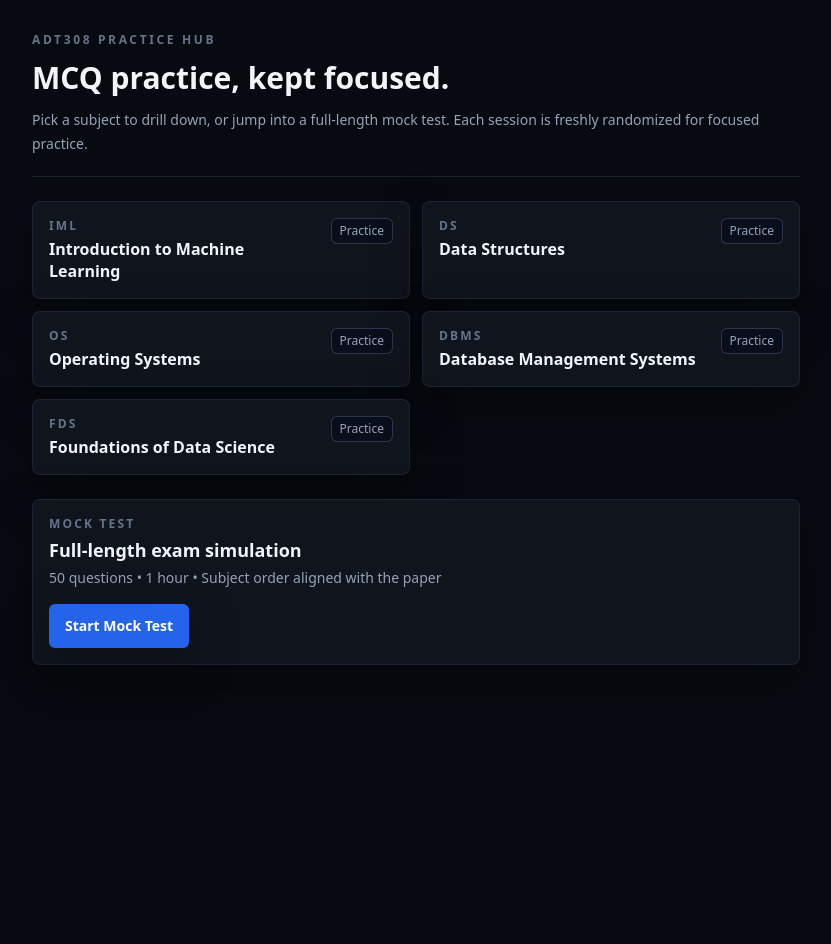
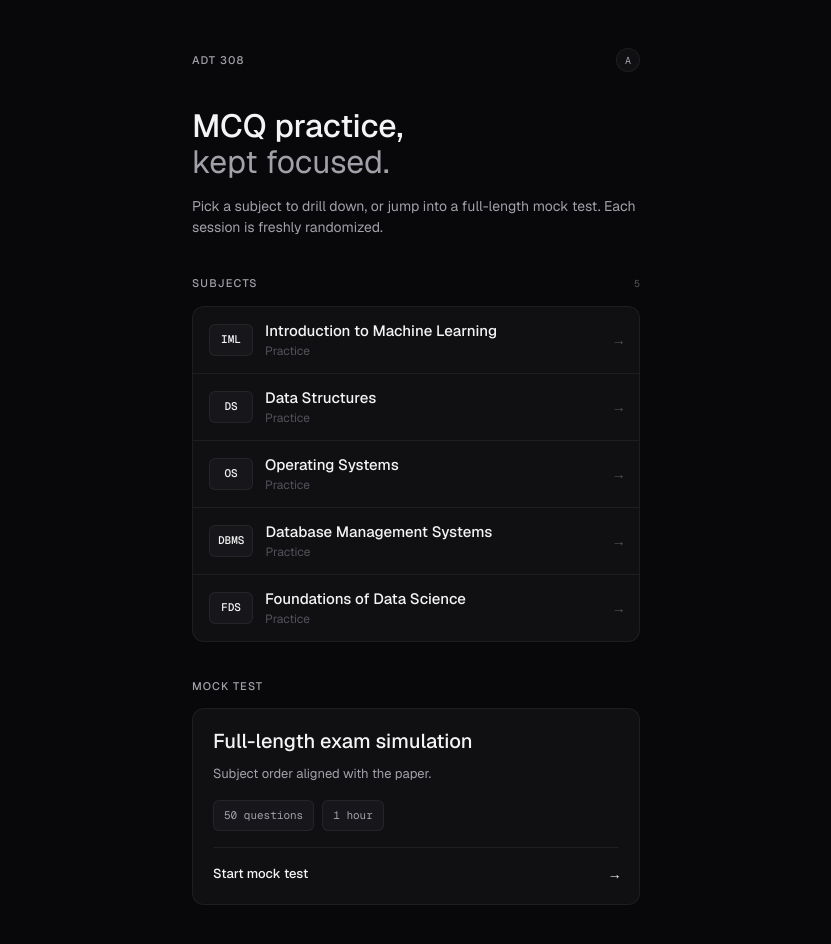
Before and after one commit to rohith-0099/CCW_MCQ_WEBSITE, a Next.js app: page / in a window 1280 px wide. Shown: the top 944 px of the page, without its empty margins (224-1055 px from the left). Before the commit the page ends 800 px from the top, so only its background shows below. Built offline with nearby package versions, Linux system fonts and the light colour scheme.

Commit message:
Apply handoff theme styling

```diff
--- a/src/app/globals.css
+++ b/src/app/globals.css
@@ -1,3 +1,5 @@
+@import url("https://fonts.googleapis.com/css2?family=Geist:wght@300;400;500;600;700&family=Geist+Mono:wght@400;500&display=swap");
+
 @tailwind base;
 @tailwind components;
 @tailwind utilities;
@@ -7,7 +9,8 @@
 }
 
 body {
-  @apply bg-background text-slate-100 antialiased;
+  @apply bg-background font-sans text-zinc-100 antialiased;
+  text-rendering: optimizeLegibility;
 }
 
 ::selection {
--- a/src/app/page.tsx
+++ b/src/app/page.tsx
@@ -3,66 +3,91 @@ import { SUBJECT_LABELS } from "@/data/questions";
 import { SUBJECTS } from "@/lib/question-utils";
 
 const cardBase =
-  "rounded-lg border border-slate-800/80 bg-panel p-4 shadow-glow transition hover:border-accent/80";
+  "group flex items-center gap-3 border-b border-white/[0.06] px-4 py-3.5 transition last:border-b-0 hover:bg-surface2";
 
 export default function HomePage() {
   return (
-    <main className="min-h-screen bg-background px-4 py-5 sm:px-6 sm:py-8">
-      <div className="mx-auto flex w-full max-w-3xl flex-col gap-6">
-        <header className="flex flex-col gap-3 border-b border-slate-800/80 pb-5">
-          <p className="text-xs font-semibold uppercase tracking-[0.22em] text-slate-500">
-            ADT308 Practice Hub
+    <main className="min-h-screen bg-background px-[22px] py-12">
+      <div className="mx-auto flex w-full max-w-md flex-col">
+        <header className="mb-9 flex items-center justify-between">
+          <p className="text-[11px] font-medium uppercase tracking-[0.1em] text-zinc-400">
+            ADT 308
           </p>
-          <h1 className="text-2xl font-semibold leading-tight text-slate-100 sm:text-3xl">
-            MCQ practice, kept focused.
-          </h1>
-          <p className="text-sm leading-6 text-slate-400">
-            Pick a subject to drill down, or jump into a full-length mock test.
-            Each session is freshly randomized for focused practice.
-          </p>
+          <div className="flex h-6 w-6 items-center justify-center rounded-full border border-white/[0.06] bg-panel font-mono text-[10px] text-zinc-400">
+            A
+          </div>
         </header>
 
-        <section className="grid gap-3 sm:grid-cols-2">
+        <section className="mb-9">
+          <h1 className="text-[32px] font-medium leading-[1.12] text-zinc-100">
+            MCQ practice,
+            <br />
+            <span className="font-normal text-zinc-400">kept focused.</span>
+          </h1>
+          <p className="mt-4 text-sm leading-[1.55] text-zinc-400">
+            Pick a subject to drill down, or jump into a full-length mock test.
+            Each session is freshly randomized.
+          </p>
+        </section>
+
+        <section className="mb-9">
+          <div className="mb-3.5 flex items-baseline justify-between">
+            <p className="text-[11px] font-medium uppercase tracking-[0.1em] text-zinc-400">
+              Subjects
+            </p>
+            <p className="font-mono text-[10px] text-zinc-600">{SUBJECTS.length}</p>
+          </div>
+
+          <div className="overflow-hidden rounded-xl border border-white/[0.06] bg-panel">
             {SUBJECTS.map((subject) => (
-            <Link
-              key={subject}
-              href={`/practice/${subject}`}
-              className={cardBase}
-            >
-              <div className="flex items-start justify-between gap-3">
-                <div className="min-w-0">
-                  <p className="text-xs font-semibold uppercase tracking-[0.18em] text-slate-500">
+              <Link key={subject} href={`/practice/${subject}`} className={cardBase}>
+                <span className="flex h-8 min-w-11 items-center justify-center rounded-md border border-white/[0.06] bg-surface2 px-2 font-mono text-[11px] font-medium text-zinc-100">
                   {subject}
-                  </p>
-                  <h2 className="mt-1 text-base font-semibold leading-snug text-slate-100">
+                </span>
+                <span className="min-w-0 flex-1">
+                  <span className="block text-[15px] font-medium leading-5 text-zinc-100">
                     {SUBJECT_LABELS[subject]}
-                  </h2>
-                </div>
-                <span className="shrink-0 rounded-md border border-slate-700/80 bg-slate-950/40 px-2 py-1 text-xs text-slate-400">
+                  </span>
+                  <span className="mt-0.5 block text-xs text-zinc-600">
                     Practice
                   </span>
-              </div>
+                </span>
+                <span className="font-mono text-sm text-zinc-600 transition group-hover:text-zinc-100">
+                  →
+                </span>
               </Link>
             ))}
+          </div>
         </section>
 
-        <section className="flex flex-col items-start gap-4 rounded-lg border border-slate-800/80 bg-panel p-4 shadow-glow">
-          <div>
-            <p className="text-xs font-semibold uppercase tracking-[0.18em] text-slate-500">
-              Mock Test
+        <section>
+          <p className="mb-3.5 text-[11px] font-medium uppercase tracking-[0.1em] text-zinc-400">
+            Mock test
           </p>
-            <h2 className="mt-1 text-lg font-semibold text-slate-100">
+          <Link
+            href="/mock-test"
+            className="block rounded-xl border border-white/[0.06] bg-panel p-5 transition hover:border-white/[0.12]"
+          >
+            <h2 className="text-xl font-medium leading-tight text-zinc-100">
               Full-length exam simulation
             </h2>
-            <p className="mt-1 text-sm text-slate-400">
-              50 questions • 1 hour • Subject order aligned with the paper
+            <p className="mt-2.5 text-[13px] leading-5 text-zinc-400">
+              Subject order aligned with the paper.
             </p>
+            <div className="mt-4 flex gap-2">
+              <span className="rounded-md border border-white/[0.06] bg-surface2 px-2.5 py-1.5 font-mono text-[11px] text-zinc-400">
+                50 questions
+              </span>
+              <span className="rounded-md border border-white/[0.06] bg-surface2 px-2.5 py-1.5 font-mono text-[11px] text-zinc-400">
+                1 hour
+              </span>
             </div>
-          <Link
-            href="/mock-test"
-            className="inline-flex w-full justify-center rounded-md bg-accent px-4 py-3 text-sm font-semibold text-white shadow-glow transition hover:bg-accentSoft sm:w-auto"
-          >
-            Start Mock Test
+            <div className="mt-4 flex items-center justify-between border-t border-white/[0.06] pt-4">
+              <span className="text-[13px] font-medium text-zinc-100">
+                Start mock test
+              </span>
+              <span className="font-mono text-sm text-zinc-100">→</span>
+            </div>
           </Link>
         </section>
       </div>
--- a/tailwind.config.ts
+++ b/tailwind.config.ts
@@ -10,10 +10,18 @@ const config: Config = {
   theme: {
     extend: {
       colors: {
-        background: "#070a10",
-        panel: "#10141d",
-        accent: "#2563eb",
-        accentSoft: "#1d4ed8",
+        background: "#08080a",
+        panel: "#101013",
+        surface2: "#17171b",
+        accent: "#f4f4f5",
+        accentInk: "#08080a",
+        accentSoft: "rgba(255,255,255,0.08)",
+        correct: "#7cc28a",
+        incorrect: "#e07a6f",
+      },
+      fontFamily: {
+        sans: ["Geist", "system-ui", "sans-serif"],
+        mono: ["Geist Mono", "ui-monospace", "SFMono-Regular", "monospace"],
       },
       boxShadow: {
         glow: "0 18px 50px rgba(0, 0, 0, 0.28)",
```
Also changed, not shown: src/app/mock-test/page.tsx (+61 -41 lines), src/app/practice/[subject]/page.tsx (+39 -30 lines). Lines whose indentation alone changed are shown as unchanged.
